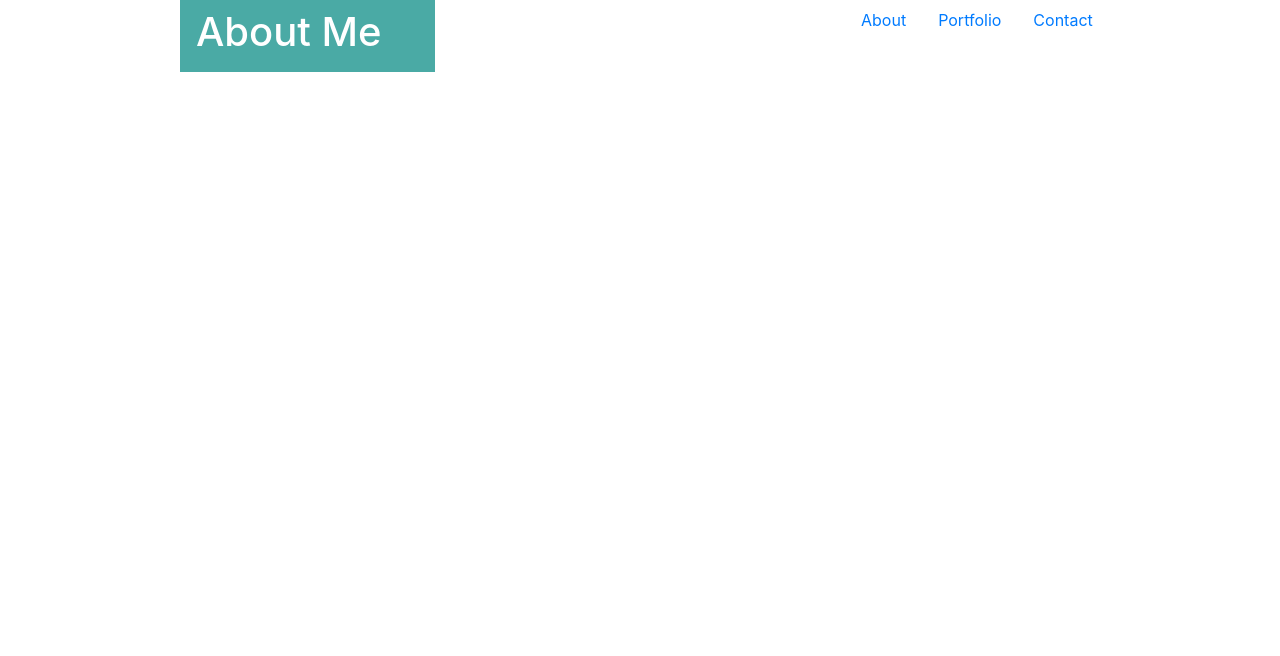
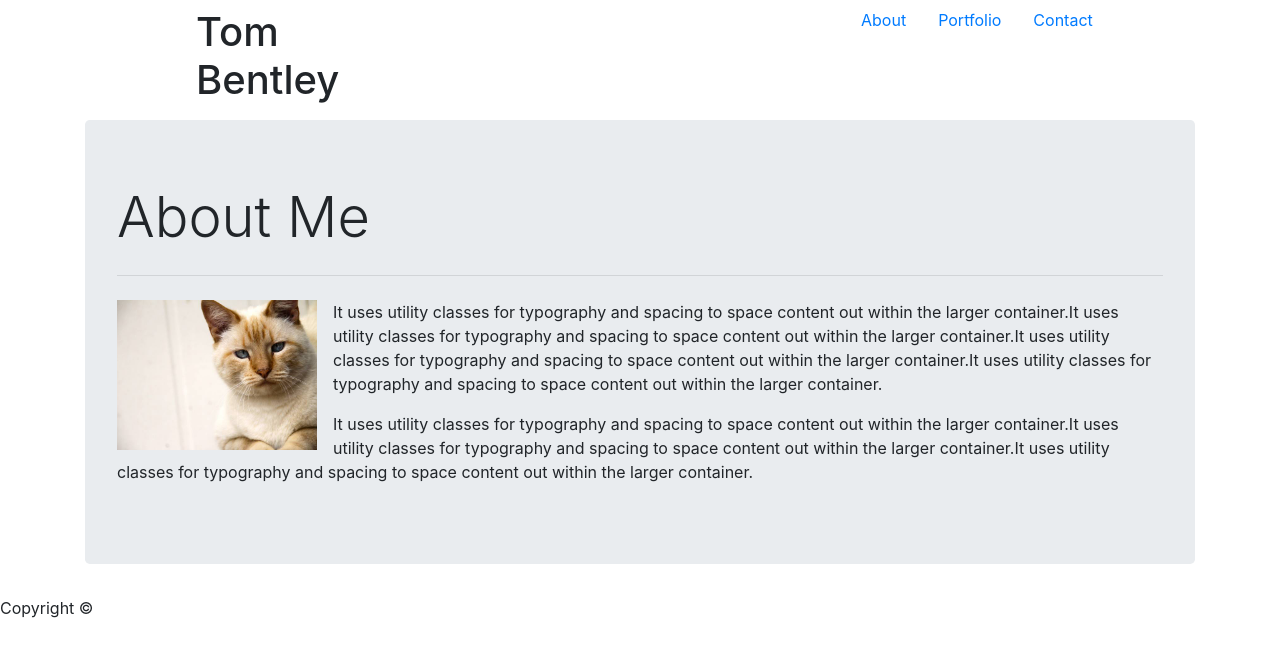
Before and after one commit to bentleygtr/Bootstrap-Portfolio, a plain HTML site: page index.html in a window 1280 px wide. Drawn offline with nearby package versions, Linux system fonts and the light colour scheme.

Commit message:
Final Version

```diff
--- a/index.html
+++ b/index.html
@@ -1,54 +1,71 @@
 <!doctype>
 <html>
+
 <head>
-    <link rel="stylesheet" href="https://stackpath.bootstrapcdn.com/bootstrap/4.1.1/css/bootstrap.min.css" integrity="sha384-WskhaSGFgHYWDcbwN70/dfYBj47jz9qbsMId/iRN3ewGhXQFZCSftd1LZCfmhktB" crossorigin="anonymous">
+    <link rel="stylesheet" href="https://stackpath.bootstrapcdn.com/bootstrap/4.1.1/css/bootstrap.min.css" integrity="sha384-WskhaSGFgHYWDcbwN70/dfYBj47jz9qbsMId/iRN3ewGhXQFZCSftd1LZCfmhktB"
+        crossorigin="anonymous">
+    <link rel="stylesheet" href="assets/style.css">
     <title>About me</title>
 </head>
+
 <body>
     <nav>
         <div class="container">
-            <div class="row" style="background-color: white ;">
-                    <div class="col-sm-1">
+            <div class="row ">
+                <div class="col-sm-1 ">
 
                     </div>
-                    <div class="col-sm-3">
-                            <nav class="navbar navbar-expand-lg" style="background-color: #4aaaa5; color: white;">
-                                    <h1>About Me<h1>
+
+
+
+                <div class="col-sm-3 ">
+                    <nav class="navbar navbar-expand-lg">
+                        <h1>Tom Bentley</h1>
+
 
 
                     </div>
-                    <div class="col-sm-4">
+                <div class="col-sm-4 ">
 
                     </div>
                     <div class="col-sm-4">
                             <ul class="nav">
-                                    <li class="nav-item">
-                                      <a class="nav-link active" href="#">About</a>
+                        <li class="nav-item ">
+                            <a class="nav-link active " href="index.html">About</a>
                                     </li>
-                                    <li class="nav-item">
-                                      <a class="nav-link" href="#">Portfolio</a>
+                        <li class="nav-item ">
+                            <a class="nav-link " href="portfolio.html">Portfolio</a>
                                     </li>
-                                    <li class="nav-item">
-                                      <a class="nav-link" href="#">Contact</a>
+                        <li class="nav-item ">
+                            <a class="nav-link " href="contact.html">Contact</a>
                                     </li>
                                   </ul>
 
                     </div>
             </div>
-         </div>
-        <div class="container">
-
-
-
         </div>
         </nav>
 
+     <div class="container">
+         <div class="row">
 
+                <div class="col-lg-12">
+                    <div class="jumbotron">
 
+                            <h2 class="display-4">About Me</h2>
+                            <hr class="my-4">
+                            <img class="mr-3" src="images/cat.jpg" alt="Generic placeholder image" style="height: auto; width: 200px; float: left;">
+                            <p>It uses utility classes for typography and spacing to space content out within the larger container.It uses utility classes for typography and spacing to space content out within the larger container.It uses utility classes for typography and spacing to space content out within the larger container.It uses utility classes for typography and spacing to space content out within the larger container.</p>
+                            <p>It uses utility classes for typography and spacing to space content out within the larger container.It uses utility classes for typography and spacing to space content out within the larger container.It uses utility classes for typography and spacing to space content out within the larger container.</p>
+                    </div>
+                </div>
 
+            </div>
+        </div>
 
-
-
+ <footer>
+  <p>Copyright &copy;</p>
+ </footer>
 
 
 
@@ -63,35 +80,4 @@
 
 
 </body>
-
-
-
-
-
-
-
-
-
-
-
-
-
-
-
-
-
-
-
-
-
-
-
-
-
-
-
-
-
-
-
 </html>
```
